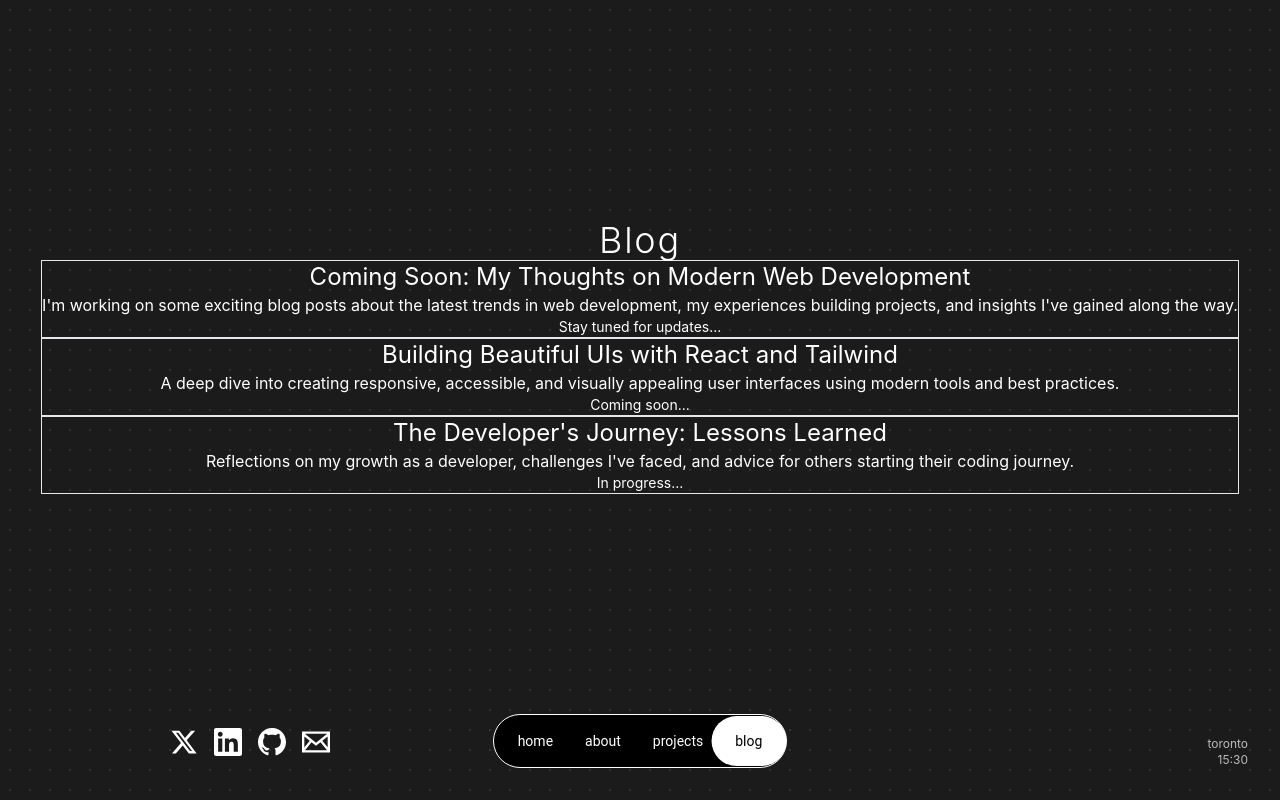
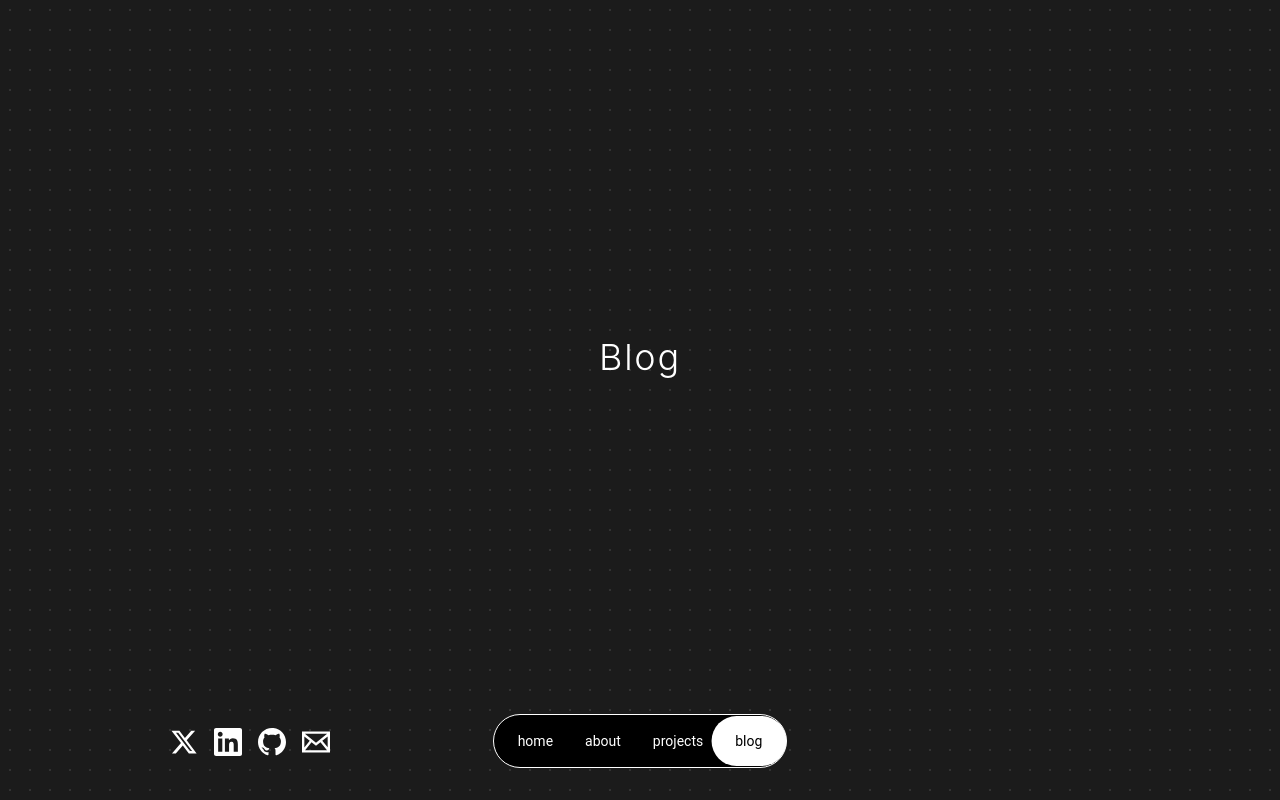
Before and after one commit to austinjiann/Personal-Portfolio, a React (Vite) app: page /blog in a window 1280 px wide. Built offline with nearby package versions, Linux system fonts and the light colour scheme.

Commit message:
layout before writing content in about, projects, blog

```diff
--- a/App.tsx
+++ b/App.tsx
@@ -10,7 +10,8 @@ import Blog from './pages/Blog';
 const Layout: React.FC<{
   children: React.ReactNode;
   animationComplete?: boolean;
-}> = ({ children, animationComplete = false }) => {
+  showFooterAnimation?: boolean;
+}> = ({ children, animationComplete = false, showFooterAnimation = false }) => {
   const location = useLocation();
   const showFooter = location.pathname !== '/' || (location.pathname === '/' && animationComplete);
 
@@ -24,12 +25,7 @@ const Layout: React.FC<{
       }}
     >
       {children}
-      {showFooter && (
-        <div className="transition-all duration-700 opacity-100 translate-y-0"
-             style={{ transitionDelay: '400ms' }}>
-          <Footer />
-        </div>
-      )}
+      {showFooter && <Footer showAnimation={showFooterAnimation} />}
     </div>
   );
 };
@@ -83,7 +79,7 @@ const App: React.FC = () => {
           >
             <div className="min-h-screen flex flex-col">
               <div className="flex-1" />
-              {animationComplete && <Footer />}
+              {animationComplete && <Footer showAnimation={true} />}
             </div>
           </div>
         )}
@@ -96,23 +92,23 @@ const App: React.FC = () => {
       <Route path="/" element={
         // Only render home page if not in animation mode
         !showCollage ? (
-          <Layout animationComplete={animationComplete}>
+                  <Layout animationComplete={animationComplete} showFooterAnimation={false}>
           <Home animationComplete={animationComplete} />
         </Layout>
       ) : null
     } />
     <Route path="/about" element={
-        <Layout animationComplete={animationComplete}>
+      <Layout animationComplete={animationComplete} showFooterAnimation={false}>
         <About />
       </Layout>
     } />
     <Route path="/projects" element={
-        <Layout animationComplete={animationComplete}>
+      <Layout animationComplete={animationComplete} showFooterAnimation={false}>
         <Projects />
       </Layout>
     } />
     <Route path="/blog" element={
-        <Layout animationComplete={animationComplete}>
+      <Layout animationComplete={animationComplete} showFooterAnimation={false}>
         <Blog />
       </Layout>
     } />
--- /dev/null
+++ b/components/ContentContainer.tsx
@@ -0,0 +1,23 @@
+import React from 'react';
+
+interface ContentContainerProps {
+  children: React.ReactNode;
+  className?: string;
+}
+
+// This container matches the approximate width of "AUSTIN JIAN" text at different breakpoints
+const ContentContainer: React.FC<ContentContainerProps> = ({ children, className = '' }) => {
+  return (
+    <div
+      className={`
+        w-full max-w-[260px] sm:max-w-[320px] md:max-w-[420px] lg:max-w-[520px] xl:max-w-[620px]
+        mx-auto px-2 sm:px-4 md:px-6
+        ${className}
+      `}
+    >
+      {children}
+    </div>
+  );
+};
+
+export default ContentContainer;
--- a/components/Footer.tsx
+++ b/components/Footer.tsx
@@ -12,7 +12,11 @@ export const navLinks = [
   { path: '/blog', label: 'blog' }
 ];
 
-const Footer: React.FC = () => {
+interface FooterProps {
+  showAnimation?: boolean;
+}
+
+const Footer: React.FC<FooterProps> = ({ showAnimation = false }) => {
   const location = useLocation();
   const [activeIndex, setActiveIndex] = useState(0);
   const [pillStyle, setPillStyle] = useState({ transform: 'translateX(0px)', width: '0px' });
@@ -72,14 +76,14 @@ const Footer: React.FC = () => {
     });
 
   return (
-    <footer className="mt-auto relative">
+    <footer className={`mt-auto relative ${showAnimation ? 'animate-fadeIn' : ''}`}>
              {/* Social media icons - positioned left of center */}
        <div
-         className="fixed bottom-10 flex space-x-4 transition-all duration-700 transform opacity-100 z-50"
+         className={`fixed bottom-10 flex space-x-4 z-50 ${showAnimation ? 'animate-fadeInUpSocial' : ''}`}
          style={{
-           transitionDelay: '800ms',
            left: 'calc(50% - min(55vw, 470px))', // Shifted slightly right
-           transform: 'translateY(-4px)' // Move up 4px
+           transform: 'translateY(-4px)', // Move up 4px
+           ...(showAnimation && { animationDelay: '600ms', opacity: 0 })
          }}
        >
         <a
@@ -124,8 +128,8 @@ const Footer: React.FC = () => {
 
              {/* Navigation bar - perfectly centered */}
        <nav
-         className="pb-8 transition-all duration-700 transform opacity-100 translate-y-0"
-         style={{ transitionDelay: '400ms' }}
+         className={`pb-8 ${showAnimation ? 'animate-fadeInUp' : ''}`}
+         style={showAnimation ? { animationDelay: '400ms', opacity: 0 } : {}}
        >
          <div className="flex justify-center">
            <div
@@ -165,14 +169,7 @@ const Footer: React.FC = () => {
         </div>
       </nav>
 
-      {/* Toronto time display - bottom right */}
-      <div
-        className="fixed bottom-8 right-8 text-xs text-right opacity-70 transition-all duration-700 transform translate-y-0"
-        style={{ transitionDelay: '600ms' }}
-      >
-        <div>toronto</div>
-        <div>{fmtTime(now)}</div>
-      </div>
+
     </footer>
   );
 };
--- a/pages/About.tsx
+++ b/pages/About.tsx
@@ -1,9 +1,11 @@
 import React from 'react';
+import ContentContainer from '../components/ContentContainer';
 
 const About: React.FC = () => {
   return (
-    <div className="flex-1 flex items-center justify-center px-8">
-      <div className="max-w-4xl text-center">
+    <div className="flex-1 flex items-center justify-center">
+      <ContentContainer>
+        <div className="text-center">
           <h1 className="text-4xl sm:text-5xl md:text-6xl font-light tracking-wider text-white mb-8">
             About Me
           </h1>
@@ -22,6 +24,7 @@ const About: React.FC = () => {
             </p>
           </div>
         </div>
+      </ContentContainer>
     </div>
   );
 };
--- a/pages/Blog.tsx
+++ b/pages/Blog.tsx
@@ -1,53 +1,17 @@
 import React from 'react';
+import ContentContainer from '../components/ContentContainer';
 
 const Blog: React.FC = () => {
   return (
-    <div className="flex-1 flex items-center justify-center px-8">
-      <div className="max-w-4xl text-center">
-        <h1 className="text-4xl sm:text-5xl md:text-6xl font-light tracking-wider text-white mb-12">
-          Blog
-        </h1>
-        <div className="space-y-8 text-left">
-          <article className="bg-gray-900 rounded-lg p-6 border border-gray-700">
-            <h2 className="text-2xl font-medium text-white mb-3">
-              Coming Soon: My Thoughts on Modern Web Development
-            </h2>
-            <p className="text-gray-400 mb-4">
-              I'm working on some exciting blog posts about the latest trends in web development,
-              my experiences building projects, and insights I've gained along the way.
-            </p>
-            <div className="text-sm text-gray-500">
-              Stay tuned for updates...
-            </div>
-          </article>
+    <div className="flex-1 flex items-center justify-center">
+      <ContentContainer>
+        <div className="text-center">
+          <h1 className="text-4xl sm:text-5xl md:text-6xl font-light tracking-wider text-white mb-12">
+            Blog
+          </h1>
 
-          <article className="bg-gray-900 rounded-lg p-6 border border-gray-700">
-            <h2 className="text-2xl font-medium text-white mb-3">
-              Building Beautiful UIs with React and Tailwind
-            </h2>
-            <p className="text-gray-400 mb-4">
-              A deep dive into creating responsive, accessible, and visually appealing
-              user interfaces using modern tools and best practices.
-            </p>
-            <div className="text-sm text-gray-500">
-              Coming soon...
-            </div>
-          </article>
-
-          <article className="bg-gray-900 rounded-lg p-6 border border-gray-700">
-            <h2 className="text-2xl font-medium text-white mb-3">
-              The Developer's Journey: Lessons Learned
-            </h2>
-            <p className="text-gray-400 mb-4">
-              Reflections on my growth as a developer, challenges I've faced,
-              and advice for others starting their coding journey.
-            </p>
-            <div className="text-sm text-gray-500">
-              In progress...
-            </div>
-          </article>
         </div>
-      </div>
+      </ContentContainer>
     </div>
   );
 };
--- a/pages/Home.tsx
+++ b/pages/Home.tsx
@@ -1,4 +1,5 @@
 import React, { useState, useEffect } from 'react';
+import ContentContainer from '../components/ContentContainer';
 
 interface HomeProps {
   animationComplete?: boolean;
@@ -31,6 +32,7 @@ const Home: React.FC<HomeProps> = ({ animationComplete = false }) => {
           transform: heroMoved ? 'none' : 'translateY(30px)'
         }}
       >
+        <ContentContainer>
           <div className="text-center">
             <h1 className={`font-light tracking-wider text-white transition-all duration-1000 ${
               heroMoved
@@ -40,6 +42,7 @@ const Home: React.FC<HomeProps> = ({ animationComplete = false }) => {
               AUSTIN&nbsp;JIAN
             </h1>
           </div>
+        </ContentContainer>
       </div>
 
     </div>
--- a/src/index.css
+++ b/src/index.css
@@ -31,7 +31,7 @@ body {
 @keyframes fadeInUp {
   from {
     opacity: 0;
-    transform: translateY(1rem);
+    transform: translateY(2rem);
   }
   to {
     opacity: 1;
@@ -39,10 +39,26 @@ body {
   }
 }
 
+@keyframes fadeInUpSocial {
+  from {
+    opacity: 0;
+    transform: translateY(1.5rem);
+  }
+  to {
+    opacity: 1;
+    transform: translateY(-4px);
+  }
+}
+
 .animate-fadeIn {
-  animation: fadeIn 0.8s ease-out forwards;
+  animation: fadeIn 1.2s ease-out forwards;
+  animation-delay: 200ms;
 }
 
 .animate-fadeInUp {
-  animation: fadeInUp 0.8s ease-out forwards;
+  animation: fadeInUp 1.2s ease-out forwards;
 }
+
+.animate-fadeInUpSocial {
+  animation: fadeInUpSocial 1.2s ease-out forwards;
+}
```
Also changed, not shown: pages/Projects.tsx (+9 -6 lines), 5 other files (tests, documents, lock files or other folders). Lines whose indentation alone changed are shown as unchanged.
